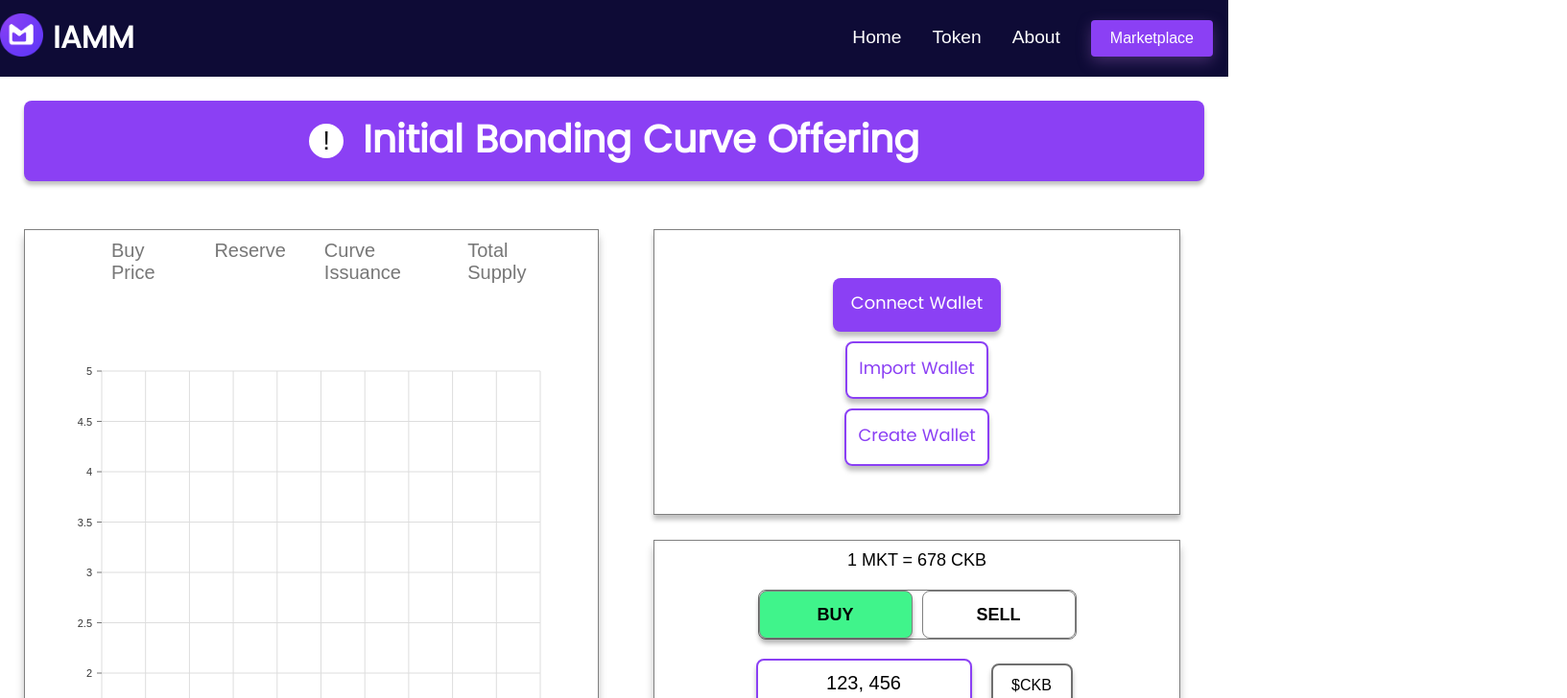
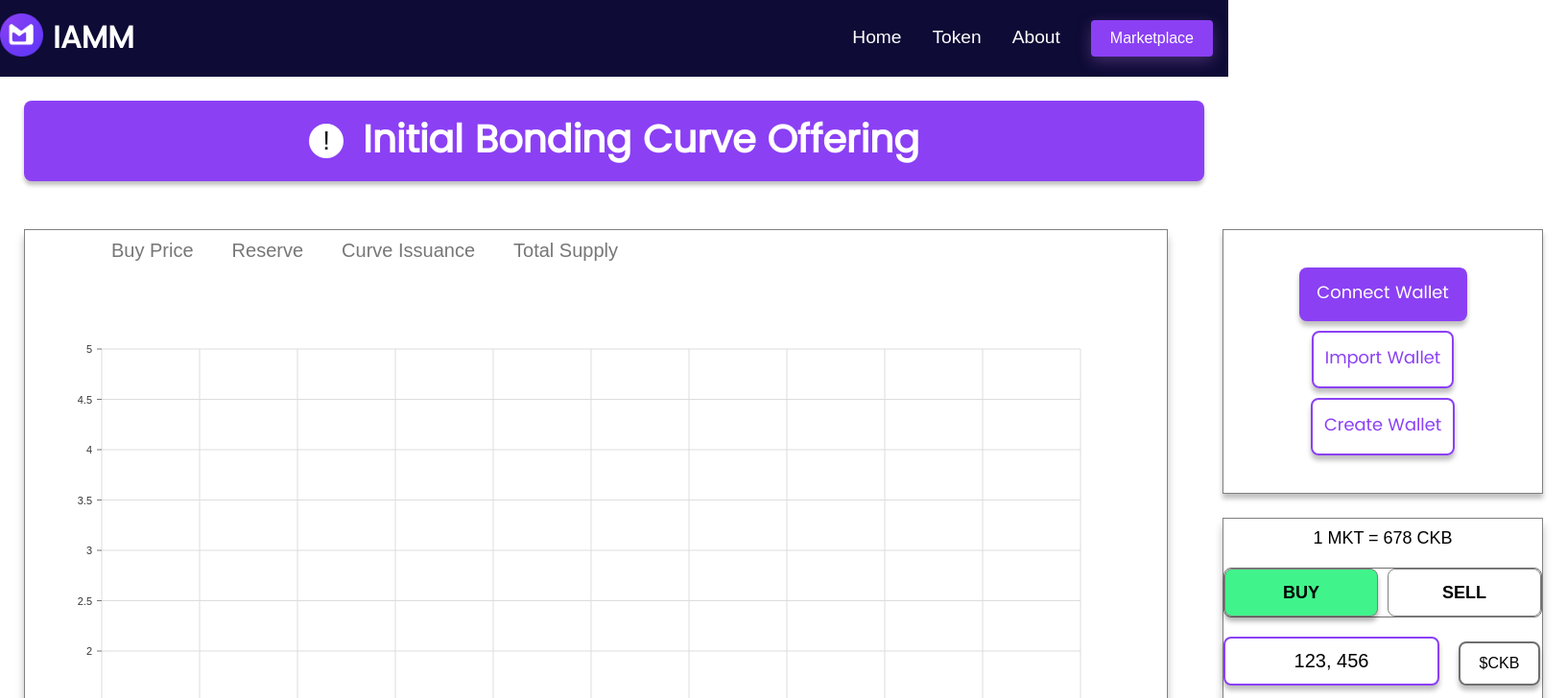
Before and after one commit to MichaelJHodge/iamm-network-bonding, a React (Create React App) app: page /curve in a window 1280 px wide. Shown: the top 728 px of the page at 96% size, 1633 px wide, since content can reach past the window. Built offline with nearby package versions, Linux system fonts and the light colour scheme.

Commit message:
render fix

```diff
--- a/src/pages/Curve/BondingCurve.elements.js
+++ b/src/pages/Curve/BondingCurve.elements.js
@@ -104,7 +104,7 @@ export const AreaChartContainer = styled.div`
       padding-top: 25px;
       margin-right: 30px;
       height: 650px;
-      width: 100%;
+      width: 1100px;
       max-width: 1100px;
       min-width: 0;
 `
```
